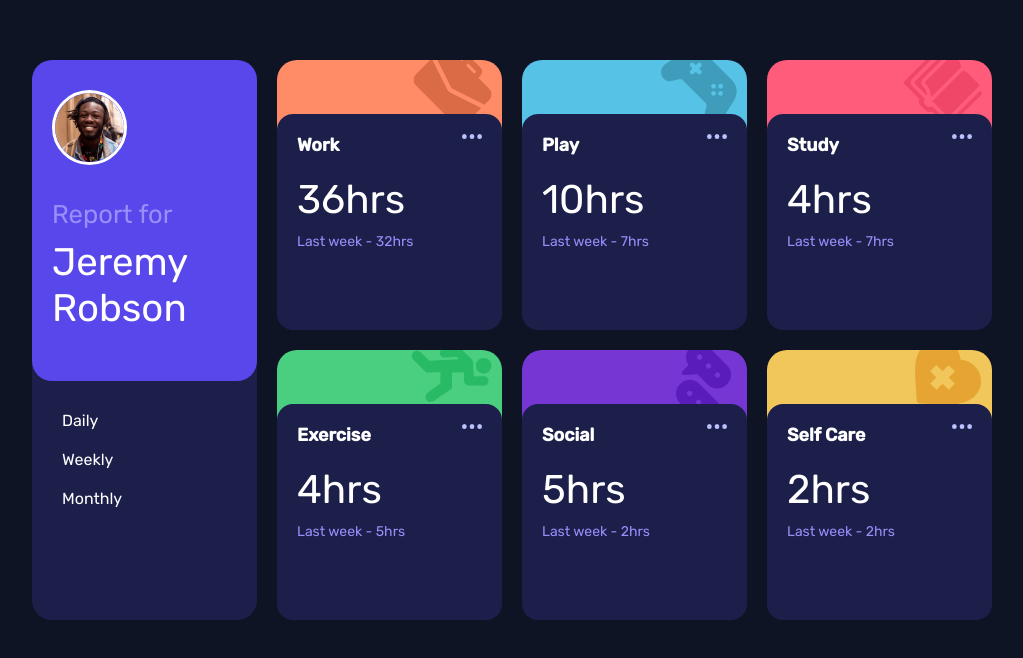
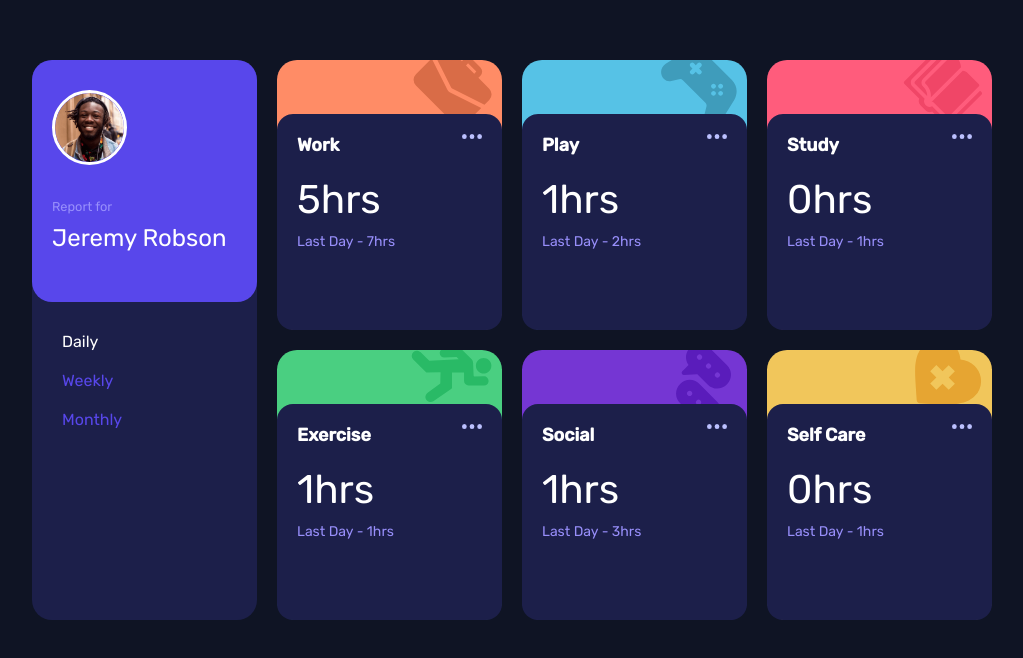
Before and after one commit to sharathkrml/time-track, a React (Create React App) app: page / in a window 1280 px wide. Shown: the part 140-798 px from the top of the page, without its empty margins (128-1151 px from the left). Built offline with nearby package versions, Linux system fonts and the light colour scheme.

Commit message:
added data and hover effects

```diff
--- a/src/App.js
+++ b/src/App.js
@@ -3,39 +3,144 @@ import Card from "./components/Card";
 import ProfileCard from "./components/ProfileCard";
 import { useEffect, useState } from "react";
 function App() {
-  useEffect(() => {
-    const fetchData = () => {
-      fetch("data.json").then((response) =>
-        response.json().then((myJson) => {
-          console.log(myJson);
-        })
-      );
-    };
-    fetchData();
-  }, []);
+  const [active, setActive] = useState("daily");
+  const [work, setWork] = useState({
+    daily: {
+      current: 5,
+      previous: 7,
+    },
+    weekly: {
+      current: 32,
+      previous: 36,
+    },
+    monthly: {
+      current: 103,
+      previous: 128,
+    },
+  });
+  const [play, setPlay] = useState({
+    daily: {
+      current: 1,
+      previous: 2,
+    },
+    weekly: {
+      current: 10,
+      previous: 8,
+    },
+    monthly: {
+      current: 23,
+      previous: 29,
+    },
+  });
+  const [study, setStudy] = useState({
+    daily: {
+      current: 0,
+      previous: 1,
+    },
+    weekly: {
+      current: 4,
+      previous: 7,
+    },
+    monthly: {
+      current: 13,
+      previous: 19,
+    },
+  });
+  const [exercise, setExercise] = useState({
+    daily: {
+      current: 1,
+      previous: 1,
+    },
+    weekly: {
+      current: 4,
+      previous: 5,
+    },
+    monthly: {
+      current: 11,
+      previous: 18,
+    },
+  });
+  const [social, setSocial] = useState({
+    daily: {
+      current: 1,
+      previous: 3,
+    },
+    weekly: {
+      current: 5,
+      previous: 10,
+    },
+    monthly: {
+      current: 21,
+      previous: 23,
+    },
+  });
+  const [selfcare, setSelfcare] = useState({
+    daily: {
+      current: 0,
+      previous: 1,
+    },
+    weekly: {
+      current: 2,
+      previous: 2,
+    },
+    monthly: {
+      current: 7,
+      previous: 11,
+    },
+  });
   return (
     <div className="App">
       <div className="grid">
         <div className="card profile">
-          <ProfileCard />
+          <ProfileCard active={active} setActive={setActive} />
         </div>
         <div className="card small-card work">
-          <Card title="Work" current="36" timeframes="week" previous="32" />
+          <Card
+            title="Work"
+            current={work[active].current}
+            timeframes={active === "daily" ? "Day" : active.charAt(0).toUpperCase()+active.slice(1, -2)}
+            previous={work[active].previous}
+          />
         </div>
         <div className="card small-card play">
-          <Card title="Play" current="10" timeframes="week" previous="7" />
+          <Card
+            title="Play"
+            current={play[active].current}
+            timeframes={active === "daily" ? "Day" : active.charAt(0).toUpperCase()+active.slice(1, -2)}
+            previous={play[active].previous}
+          />
         </div>
         <div className="card small-card study">
-          <Card title="Study" current="4" timeframes="week" previous="7" />
+          <Card
+            title="Study"
+            current={study[active].current}
+            timeframes={active === "daily" ? "Day" : active.charAt(0).toUpperCase()+active.slice(1, -2)}
+            previous={study[active].previous}
+          />
         </div>
         <div className="card small-card exercise">
-          <Card title="Exercise" current="4" timeframes="week" previous="5" />
+          <Card
+            title="Exercise"
+            current={exercise[active].current}
+            timeframes={active === "daily" ? "Day" : active.charAt(0).toUpperCase()+active.slice(1, -2)}
+            previous={exercise[active].previous}
+          />
         </div>
         <div className="card small-card social">
-          <Card title="Social" current="5" timeframes="week" previous="2" />
+          <Card
+            title="Social"
+            current={social[active].current}
+            timeframes={active === "daily" ? "Day" : active.charAt(0).toUpperCase()+active.slice(1, -2)}
+            previous={social[active].previous}
+          />
         </div>
         <div className="card small-card self-care">
-          <Card title="Self Care" current="2" timeframes="week" previous="2" />
+          <Card
+            title="Self Care"
+            current={selfcare[active].current}
+            timeframes={active === "daily" ? "Day" : active.charAt(0).toUpperCase()+active.slice(1, -2)}
+            previous={selfcare[active].previous}
+          />
         </div>
       </div>
     </div>
--- a/src/components/Card.css
+++ b/src/components/Card.css
@@ -5,10 +5,22 @@
   height: 80%;
   overflow: hidden;
 }
-.card-title{
-    font-size: 18px;
+.card-container:hover {
+  cursor: pointer;
+  background-color: var(--blue);
 }
-.card-container .title-container {
+.ellipsisHover {
+  background-color: var(--dark-blue);
+  border-radius: 16px;
+  width: 100%;
+  height: 80%;
+  overflow: hidden;
+}
+.card-title {
+  font-size: 18px;
+}
+.card-container .title-container,
+.ellipsisHover .title-container {
   margin: 20px;
   display: flex;
   justify-content: space-between;
@@ -17,6 +29,10 @@
   height: 5px;
   width: 20px;
   margin-left: 10px;
+}
+.ellipsis:hover {
+  transform: scale(1.5);
+  cursor: pointer;
 }
 .card-details {
   margin: 20px;
--- a/src/components/Card.js
+++ b/src/components/Card.js
@@ -1,12 +1,22 @@
-import React from "react";
+import React, { useState, useEffect } from "react";
 import "./Card.css";
 import ellipsis from "../assets/images/icon-ellipsis.svg";
 function Card(props) {
+  const [ellipsisHover, setEllipsisHover] = useState();
+  useEffect(() => {
+    console.log(ellipsisHover);
+  }, [ellipsisHover]);
   return (
-    <div className="card-container">
-      <div className="title-container">
+    <div className={ellipsisHover ? "ellipsisHover" : "card-container"}>
+      <div onHov className="title-container">
         <h3 className="card-title">{props.title}</h3>
-        <img className="ellipsis" src={ellipsis} alt="ellipsis" />
+        <img
+          onMouseEnter={() => setEllipsisHover(true)}
+          onMouseLeave={() => setEllipsisHover(false)}
+          className="ellipsis"
+          src={ellipsis}
+          alt="ellipsis"
+        />
       </div>
       <div className="card-details">
         <p className="current-time">{props.current}hrs</p>
--- a/src/components/ProfileCard.css
+++ b/src/components/ProfileCard.css
@@ -18,11 +18,11 @@
 .report-text {
   color: #988ffb;
   margin-left: 20px;
-  font-size: 2vw;
+  font-size: 0.8rem;
 }
 .profile-name {
   color: #fff;
-  font-size: 3vw;
+  font-size: 1.5rem;
   margin: 10px 20px 50px 20px;
 }
 .profile-options {
@@ -34,6 +34,17 @@
 .profile-options li {
   margin: 10px 20px;
   padding: 0 10px;
+  cursor: pointer;
+}
+.profile-options .active{
+  color: #fff;
+}
+.profile-options .inactive{
+  color: var(--blue);
+}
+.profile-options li:hover{
+  transform: scale(1.05);
+  color: #fff;
 }
 
 @media (max-width: 768px) {
--- a/src/components/ProfileCard.js
+++ b/src/components/ProfileCard.js
@@ -1,7 +1,7 @@
 import React from "react";
 import profileimg from "../assets/images/image-jeremy.png";
 import "./ProfileCard.css";
-function ProfileCard() {
+function ProfileCard(props) {
   return (
     <div className="profile-container">
       <div className="profile-details">
@@ -12,9 +12,22 @@ function ProfileCard() {
         </div>
       </div>
       <ul className="profile-options">
-        <li>Daily</li>
-        <li>Weekly</li>
-        <li>Monthly</li>
+        <li
+          onClick={() => props.setActive("daily")}
+          className={props.active === "daily" ? "active" : "inactive"}
+        >
+          Daily
+        </li>
+        <li
+          onClick={() => props.setActive("weekly")}
+          className={props.active === "weekly" ? "active" : "inactive"}
+        >
+          Weekly
+        </li>
+        <li onClick={() => props.setActive("monthly")}
+          className={props.active === "monthly" ? 'active' : 'inactive'}
+
+          >Monthly</li>
       </ul>
     </div>
   );
```
